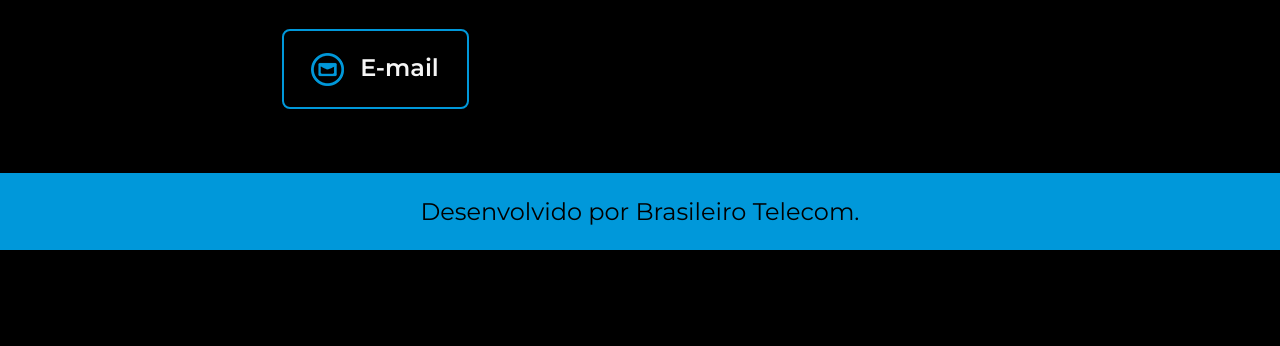
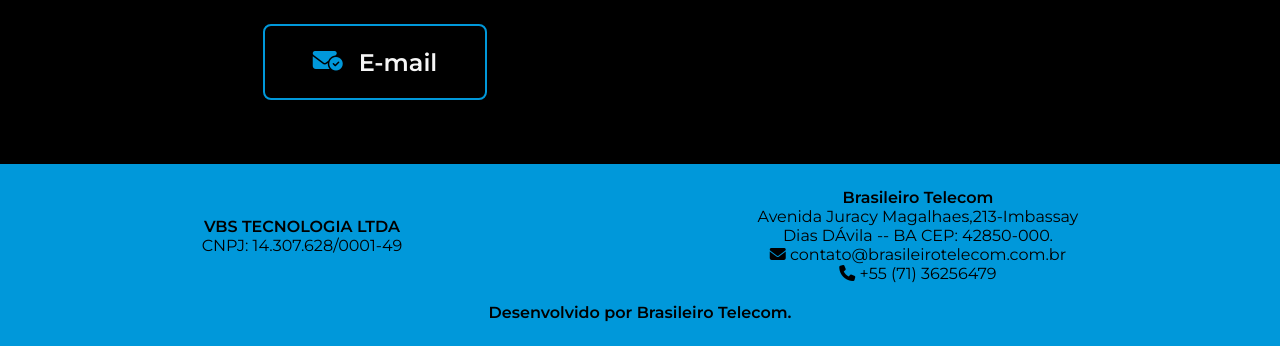
Before and after one commit to dimas-figueiredo/brtelproject, a plain HTML site: page index.html in a window 1280 px wide. Shown: the part 945-1291 px from the top of the page. Before the commit the page ends 1195 px from the top, so only its background shows below. Drawn offline with nearby package versions, Linux system fonts and the light colour scheme.

Commit message:
Add files via upload
rev2 - ajuste realizados no rodape devido faceads

```diff
--- a/index.html
+++ b/index.html
@@ -6,7 +6,9 @@
     <meta http-equiv="X-UA-Compatible" content="IE=edge">
     <meta name="viewport" content="width=device-width, initial-scale=1.0">
     <title>BRASILEIRO TELECOM</title>
+    <link rel="stylesheet" href="https://cdnjs.cloudflare.com/ajax/libs/font-awesome/6.4.2/css/all.min.css" integrity="sha512-z3gLpd7yknf1YoNbCzqRKc4qyor8gaKU1qmn+CShxbuBusANI9QpRohGBreCFkKxLhei6S9CQXFEbbKuqLg0DA==" crossorigin="anonymous" referrerpolicy="no-referrer" />
     <link rel="stylesheet" href="./styles/style.css">
+
 </head>
 
 <body>
@@ -19,14 +21,15 @@
             <div class="apresentacao__links">
                 <h2 class="apresentacao__links__subtitulo">Links Importantes:</h2>
                 <a class="apresentacao__links__navegacao" href="https://assinante.brasileirotelecom.com.br/central_assinante_web/login">
+                    <i class="fa-regular fa-user cores"></i>
                     Central do Assinante
                 </a>
                 <a class="apresentacao__links__navegacao" href="https://wa.me/557136256479?text=Ol%C3%A1%21+tudo+bem%3F+vim+pelo+site.">
-                    <img src="./assets/wpp.png">
+                    <i class="fa-brands fa-whatsapp cores"></i>
                     Whatsapp
                 </a>
                 <a class="apresentacao__links__navegacao" href="mailto: brasileirotelecom@gmail.com">
-                    <img src="./assets/mail2.png">
+                    <i class="fa-solid fa-envelope-circle-check cores "></i>
                     E-mail
                 </a>
 
@@ -35,7 +38,21 @@
         <img class="apresentacao__imagem" src="./assets/brtelrev2.png" alt="Logo Brasileiro Telecom">
     </main>
     <footer class="rodape">
-        <p>Desenvolvido por Brasileiro Telecom.</p>
+        <section class="rodape__endereco">
+
+
+            <p><strong>VBS TECNOLOGIA LTDA</strong><br>
+                    CNPJ: 14.307.628/0001-49 </p>
+
+            <p><strong>Brasileiro Telecom</strong><br>
+                    Avenida Juracy Magalhaes,213-Imbassay<br>
+                    Dias DÁvila -- BA CEP: 42850-000.<br>
+                    <i class="fa fa-envelope"></i> contato@brasileirotelecom.com.br<br>
+                    <i class="fa fa-phone"></i> +55 (71) 36256479<br></p>
+
+
+        </section>
+        <p><strong>Desenvolvido por Brasileiro Telecom.</strong></p>
     </footer>
 </body>
 
--- a/styles/style.css
+++ b/styles/style.css
@@ -68,12 +68,12 @@ body{
     justify-content: center;
     gap: 16px;
     border: 2px solid var(--cor-terciaria);
-    width: 50%;
+    width: 60%;
     text-align: center;
     border-radius: 8px;
     font-size: 1.5rem;
     font-weight: 600;
-    padding: 21.5px 0;
+    padding: 21.5px 0px;
     text-decoration: none;
     color: var(--cor-secundaria);
     font-family: var(--fonte-secundaria);
@@ -90,8 +90,23 @@ body{
     padding: 24px;
     text-align: center;
     font-family: var(--fonte-secundaria);
-    font-size: 1.5rem;
-    font-weight: 400;
+    font-size: 1rem;
+    font-weight: 400, bold;
+    display: flex;
+    justify-content: center;
+    flex-direction: column;
+    gap: 20px;
+}
+
+.rodape__endereco {
+    display: flex;
+    justify-content: space-around;
+    font-size: 1rem;
+    align-items: center;
+}
+
+.cores {
+    color: var(--cor-terciaria) !important;
 }
 
 @media (max-width: 1200px) {
@@ -105,4 +120,10 @@ body{
     .apresentacao__conteudo{
         width: auto;
     }
+    .rodape__endereco {
+        flex-direction: column;
+    }
+    .apresentacao__endereco {
+        flex-direction: column;
+    }
 }
```
Also changed, not shown: assets/brtel.png (added), assets/brtel2.png (added), assets/brtelrev.png (added).
